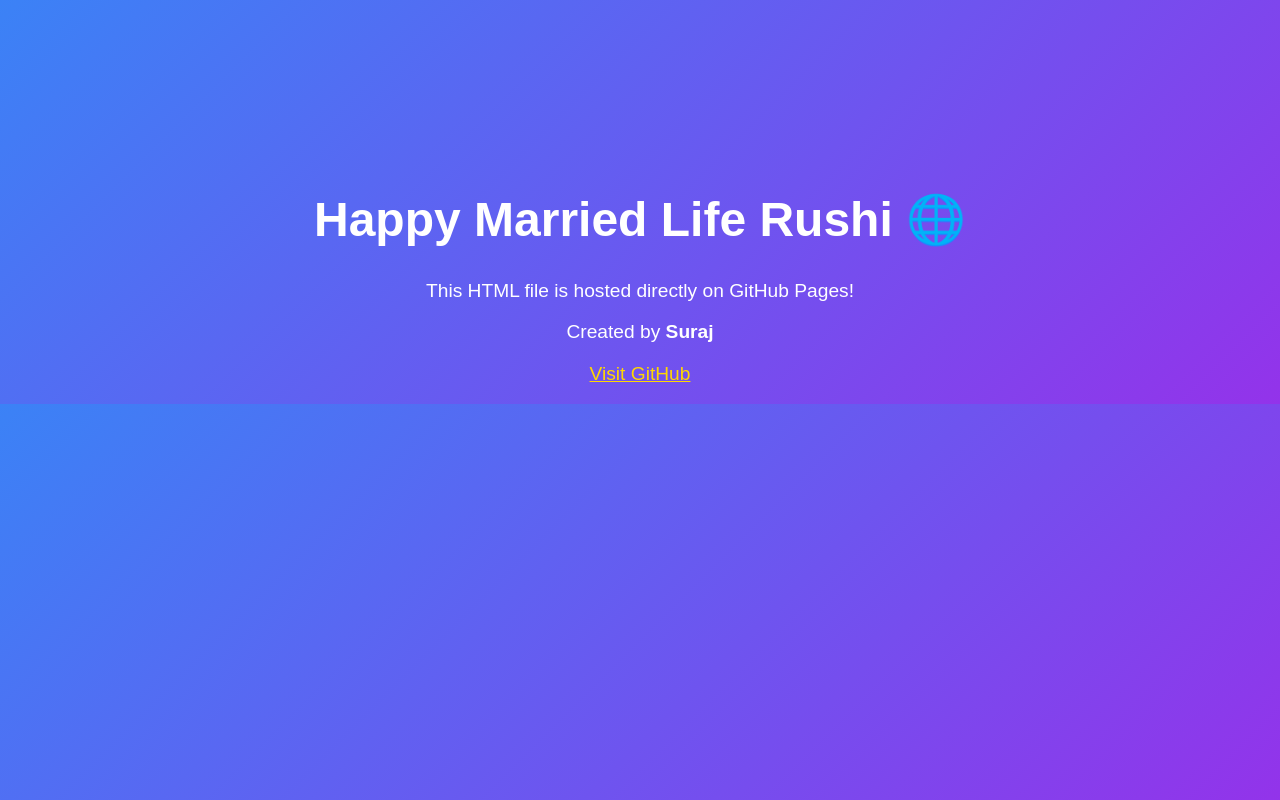
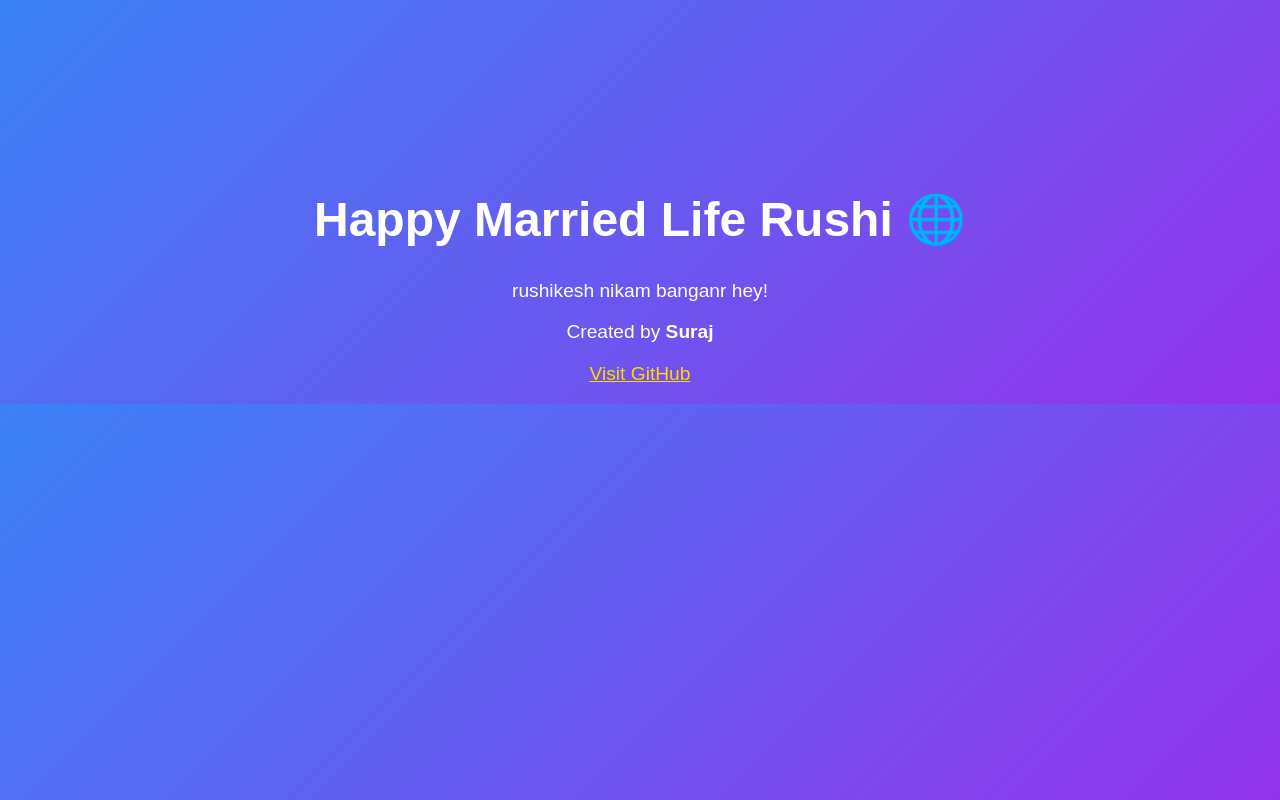
Before and after one commit to surajnikam0/my-first_new_repo, a plain HTML site: page index.html in a window 1280 px wide. Drawn offline with Linux system fonts and the light colour scheme.

Commit message:
Update index.html

```diff
--- a/index.html
+++ b/index.html
@@ -25,7 +25,7 @@
 </head>
 <body>
   <h1>Happy Married Life Rushi 🌐</h1>
-  <p>This HTML file is hosted directly on GitHub Pages!</p>
+  <p>rushikesh nikam banganr hey!</p>
   <p>Created by <strong>Suraj</strong></p>
   <p><a href="https://github.com" target="_blank">Visit GitHub</a></p>
 </body>
```
